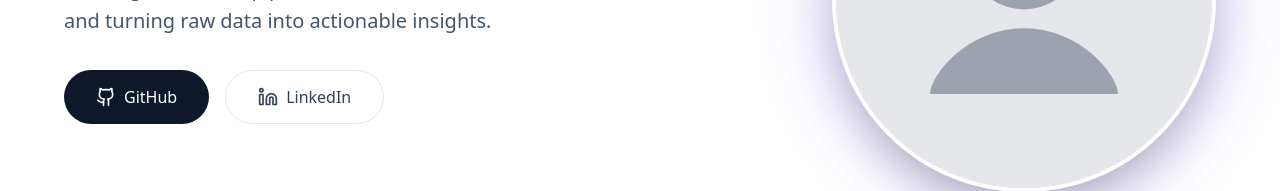
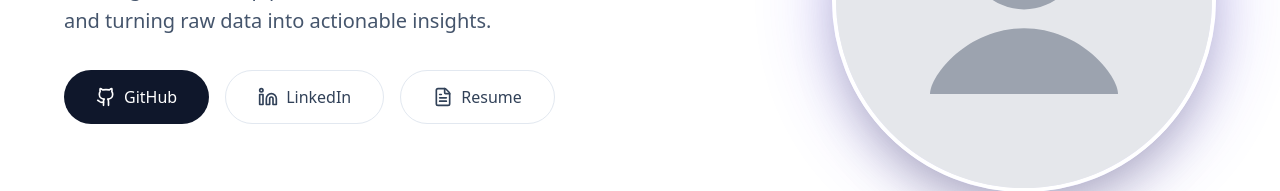
Before and after one commit to Vishesh-1/Portfolio, a Next.js app: page / in a window 1280 px wide. Shown: the part 320-511 px from the top of the page. Built offline with nearby package versions, Linux system fonts and the light colour scheme.

Commit message:
Added resume functionality

```diff
--- a/components/Hero.tsx
+++ b/components/Hero.tsx
@@ -1,4 +1,4 @@
-import { Github, Linkedin } from 'lucide-react';
+import { Github, Linkedin, FileText } from 'lucide-react';
 import Link from 'next/link';
 import Image from 'next/image';
 
@@ -16,7 +16,7 @@ export default function Hero() {
           <p className="text-lg md:text-xl text-slate-600 mb-8 max-w-2xl mx-auto md:mx-0 leading-relaxed">
             Building robust ETL pipelines, scalable data architectures, and turning raw data into actionable insights.
           </p>
-          <div className="flex justify-center md:justify-start gap-4">
+          <div className="flex flex-wrap justify-center md:justify-start gap-4">
             <Link
               href="https://github.com/Vishesh-1"
               target="_blank"
@@ -32,6 +32,14 @@ export default function Hero() {
             >
               <Linkedin size={20} />
               LinkedIn
+            </Link>
+            <Link
+              href="/resume.pdf"
+              target="_blank"
+              className="flex items-center gap-2 px-8 py-3.5 bg-white text-slate-700 border border-slate-200 rounded-full hover:bg-slate-50 hover:shadow-md hover:-translate-y-0.5 transition-all duration-300 font-medium"
+            >
+              <FileText size={20} />
+              Resume
             </Link>
           </div>
         </div>
```
Also changed, not shown: 1 other file (tests, documents, lock files or other folders).
